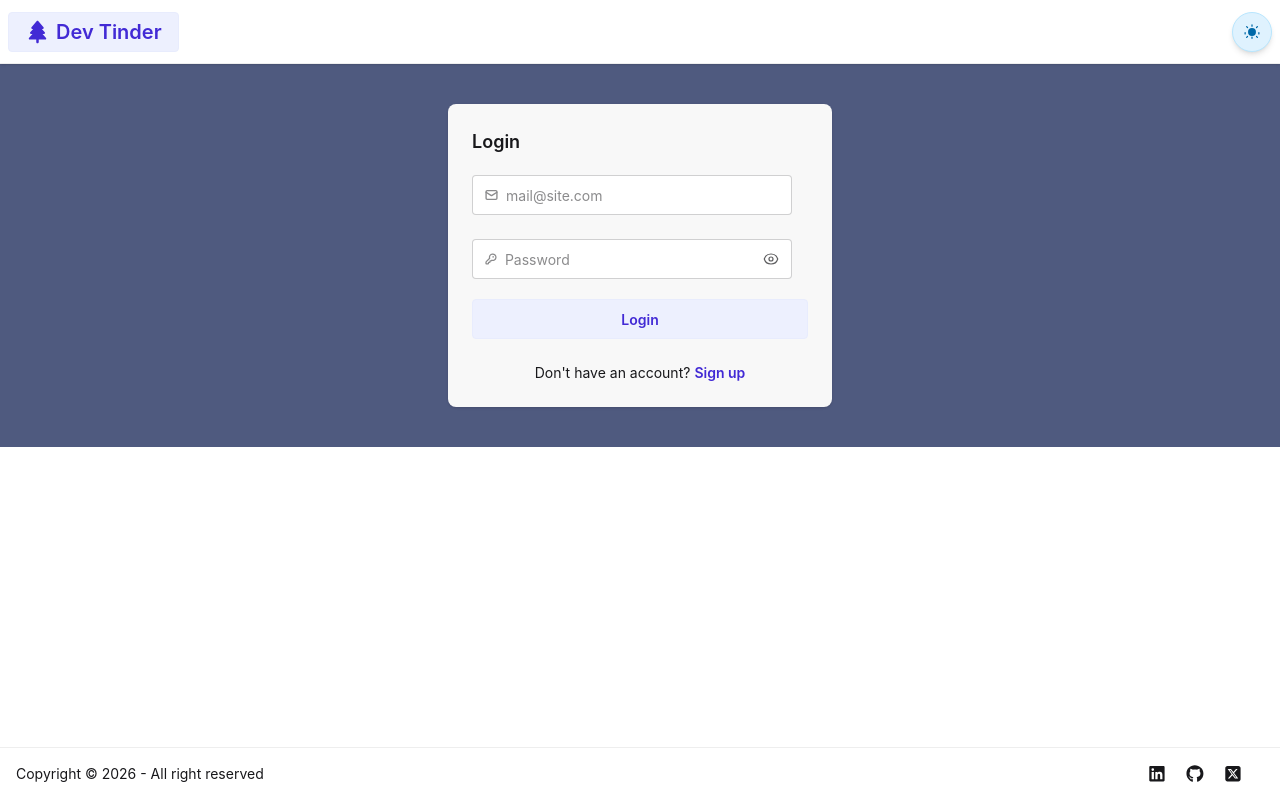
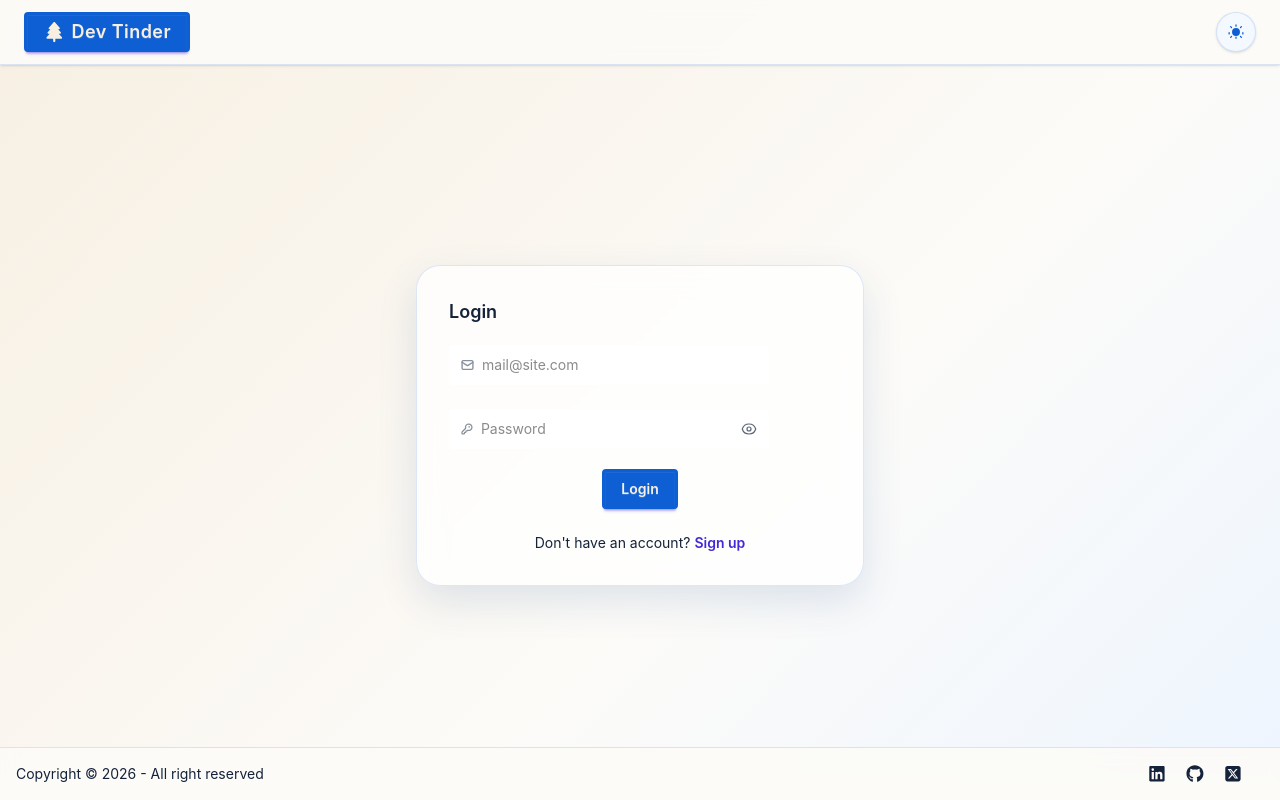
Before and after one commit to Utkarshcode1412/Dev-Tinder-Frontend, a React (Vite) app: page /login in a window 1280 px wide. Built offline with nearby package versions, Linux system fonts and the light colour scheme; no server answers.

Commit message:
UI changes

```diff
--- a/src/components/Body.jsx
+++ b/src/components/Body.jsx
@@ -36,10 +36,12 @@ const Body = () => {
 
 
   return (
-    <div className='  bg-blue-950/50'>
-        <NavBar />
+    <div className=" ">
+      <NavBar />
+      <div className="mx-auto flex min-h-[calc(100vh-8rem)] w-full max-w-7xl flex-col px-4 py-6 sm:px-6 lg:px-8">
         <Outlet />
-        <Footer />
+      </div>
+      <Footer />
     </div>
   )
 }
--- a/src/components/Footer.jsx
+++ b/src/components/Footer.jsx
@@ -23,7 +23,7 @@ const Footer = () => {
 
   return (
     <div>
-        <footer className="footer sm:footer-horizontal border-t border-base-300 bg-base-100 text-base-content items-center p-4 fixed bottom-0 left-0 w-full z-50">
+        <footer className="footer sm:footer-horizontal fixed bottom-0 left-0 z-50 w-full items-center border-t border-[color:var(--border)] bg-[color:var(--surface)]/90 p-4 text-[color:var(--text)] backdrop-blur">
             <aside className="grid-flow-col items-center">
                 <p>Copyright © {new Date().getFullYear()} - All right reserved</p>
             </aside>
--- a/src/components/Login.jsx
+++ b/src/components/Login.jsx
@@ -55,7 +55,6 @@ const Login = () => {
       dispatch(removeFeed());
       dispatch(addUser(res?.data?.data));
       return navigate("/");
-
     } catch (err) {
       setError(err?.response?.data || "Something went wrong");
     }
@@ -85,7 +84,6 @@ const Login = () => {
       setLastName("");
 
       navigate("/profile");
-
     } catch (err) {
       setError(err?.response?.data || "Something went wrong");
     }
@@ -100,9 +98,9 @@ const Login = () => {
   };
 
   return (
-    <>
-      <div className=' bg-blue-950/50 flex items-center justify-center px-4 py-10'>
-        <div className="card bg-base-200 text-base-content w-96 shadow-sm">
+    <div className="flex min-h-[calc(100vh-8rem)] items-center justify-center px-4 py-10">
+      <div className="soft-card w-full max-w-md rounded-[1.5rem] p-2">
+        <div className="card bg-transparent text-[color:var(--text)] shadow-none">
           <div className="card-body">
             <h2 className="card-title">{isLoginForm ? "Login" : "Sign Up"}</h2>
             <form onSubmit={handleSubmit} className="space-y-3" noValidate>
@@ -242,7 +240,7 @@ const Login = () => {
               )}
 
               <div className="card-actions justify-center pt-2">
-                <button type="submit" className="btn btn-soft btn-primary w-full">
+                <button type="submit" className="btn btn-primary ">
                   {isLoginForm ? "Login" : "Sign Up"}
                 </button>
               </div>
@@ -264,7 +262,7 @@ const Login = () => {
           </div>
         </div>
       </div>
-    </>
+    </div>
   )
 }
 
--- a/src/components/NavBar.jsx
+++ b/src/components/NavBar.jsx
@@ -54,15 +54,15 @@ const NavBar = () => {
 
   return (
     <>
-      <div className="navbar border-b border-base-300 bg-base-100 text-base-content shadow-sm">
+      <div className="navbar border-b border-[color:var(--border)] bg-[color:var(--surface)]/90 px-4 py-3 text-[color:var(--text)] shadow-sm backdrop-blur md:px-6">
         <div className="flex-1">
          {user ? (
-            <Link to="/" className="btn btn-soft btn-primary text-xl">
+            <Link to="/" className="btn btn-primary text-lg font-semibold tracking-wide">
               <FontAwesomeIcon icon={faTree} />
               <span>Dev Tinder</span>
             </Link>
           ) : (
-            <button className="btn btn-soft btn-primary text-xl">
+            <button className="btn btn-primary text-lg font-semibold tracking-wide">
               <FontAwesomeIcon icon={faTree} />
               <span>Dev Tinder</span>
             </button>
@@ -73,7 +73,7 @@ const NavBar = () => {
           {user && (
             <Link
               to="/viewprofile"
-              className="flex items-center gap-2 rounded-2xl bg-blue-700 px-4 py-2 text-white shadow-sm transition hover:bg-blue-800"
+              className="flex items-center gap-2 rounded-2xl bg-[color:var(--brand)] px-4 py-2 text-[color:var(--cream)] shadow-sm transition hover:bg-[color:var(--brand-dark)]"
             > <span>
                 <FontAwesomeIcon icon={faCircleUser} />
               </span>
@@ -82,7 +82,7 @@ const NavBar = () => {
           )}
 
           <label
-            className={`flex h-10 w-10 items-center justify-center rounded-full border shadow-md transition-all duration-200 ${theme === 'dark' ? 'border-primary bg-slate-800 text-yellow-300' : 'border-sky-200 bg-sky-100 text-sky-700'}`}
+            className={`flex h-10 w-10 items-center justify-center rounded-full border border-[color:var(--border)] bg-[color:var(--surface-2)] text-[color:var(--brand)] shadow-sm transition-all duration-200`}
           >
             <input
               type="checkbox"
@@ -111,7 +111,7 @@ const NavBar = () => {
 
               <ul
                 tabIndex="-1"
-                className="menu menu-sm dropdown-content rounded-box z-1 mt-3 w-56 border border-base-300 bg-base-100 p-2 shadow-lg"
+                className="menu menu-sm dropdown-content rounded-box z-1 mt-3 w-56 border border-[color:var(--border)] bg-[color:var(--surface)] p-2 shadow-lg"
               >
                 <li>
                   <Link to="/profile" className="justify-between text-base-content hover:bg-primary/10">
--- a/src/components/UserCard.jsx
+++ b/src/components/UserCard.jsx
@@ -22,8 +22,8 @@ const UserCard = ({ user }) => {
     };
 
     return (
-        <div className="card bg-sky-800 w-96 shadow-xl">
-            <figure>
+        <div className="soft-card card w-full max-w-md overflow-hidden rounded-[1.5rem]">
+            <figure className=" p-4">
                 <img src={photoUrl} alt={firstName} />
             </figure>
             <div className="card-body w-full max-w-md">
@@ -32,13 +32,13 @@ const UserCard = ({ user }) => {
                 <p>{about}</p>
                 <div className="card-actions justify-center my-4">
                 <button
-                    className="btn btn-outline btn-error"
+                    className="btn border-[color:var(--border)] bg-transparent text-[color:var(--text)] hover:bg-[color:var(--brand-soft)]"
                     onClick={() => handleSendRequest("ignored", _id)}
                 >
                     Ignore
                 </button>
                 <button
-                    className="btn btn-outline btn-success"
+                    className="btn bg-[color:var(--brand)] text-[color:var(--cream)] hover:bg-[color:var(--brand-dark)]"
                     onClick={() => handleSendRequest("interested", _id)}
                 >
                     Interested
--- a/src/index.css
+++ b/src/index.css
@@ -1,5 +1,63 @@
 @import "tailwindcss";
 @plugin "daisyui";
+
+:root {
+  color-scheme: light;
+  --brand: #0d5fd3;
+  --brand-dark: #083c82;
+  --brand-soft: #eef5ff;
+  --cream: #f7efe2;
+  --surface: #fcfbf8;
+  --surface-2: #f4f8ff;
+  --text: #14233a;
+  --muted: #617186;
+  --border: rgba(13, 95, 211, 0.14);
+  --shadow: rgba(8, 60, 130, 0.12);
+}
+
+html[data-theme="dark"] {
+  color-scheme: dark;
+  --brand: #5aa6ff;
+  --brand-dark: #8fc3ff;
+  --brand-soft: #10253d;
+  --cream: #1a2434;
+  --surface: #0f1728;
+  --surface-2: #16253f;
+  --text: #f7efe2;
+  --muted: #b8c5d8;
+  --border: rgba(255, 255, 255, 0.12);
+  --shadow: rgba(0, 0, 0, 0.34);
+}
+
+body {
+  margin: 0;
+  font-family: Inter, "Segoe UI", sans-serif;
+  background: linear-gradient(135deg, var(--cream) 0%, var(--surface) 60%, var(--brand-soft) 100%);
+  color: var(--text);
+  transition: background 0.25s ease, color 0.25s ease;
+}
+
+* {
+  box-sizing: border-box;
+}
+
+.btn.btn-primary {
+  background-color: var(--brand) !important;
+  border-color: var(--brand) !important;
+  color: var(--cream) !important;
+}
+
+.btn.btn-primary:hover {
+  background-color: var(--brand-dark) !important;
+  border-color: var(--brand-dark) !important;
+}
+
+.card,
+.input,
+.textarea,
+.select {
+  border-color: var(--border) !important;
+}
 
 input:focus,
 input:focus-visible,
@@ -8,3 +66,14 @@ label:focus-within {
   box-shadow: none !important;
   border-color: transparent !important;
 }
+
+.soft-card {
+  background: rgba(255, 255, 255, 0.72);
+  border: 1px solid var(--border);
+  box-shadow: 0 16px 40px var(--shadow);
+  backdrop-filter: blur(14px);
+}
+
+html[data-theme="dark"] .soft-card {
+  background: rgba(15, 23, 40, 0.82);
+}
```
